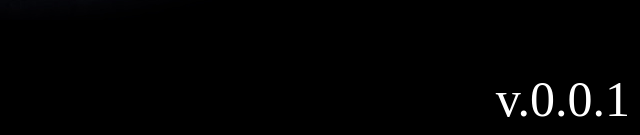
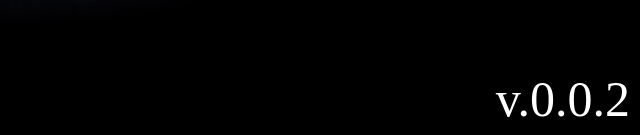
Before and after one commit to t585585/ci-cd, a plain HTML site: page content/index.html in a window 1280 px wide. Shown: the part 662-797 px from the top of the page, 640-1280 px from the left. Drawn offline with Linux system fonts and the light colour scheme.

Commit message:
Release version v.0.0.2

```diff
--- a/content/index.html
+++ b/content/index.html
@@ -27,7 +27,7 @@
   </style>
 </head>
 <body>
-  <span class="overlay-text">v.0.0.1</span>
+  <span class="overlay-text">v.0.0.2</span>
   <img src="idm_pic.jpg" alt="Картинка">
 </body>
 </html>
```
